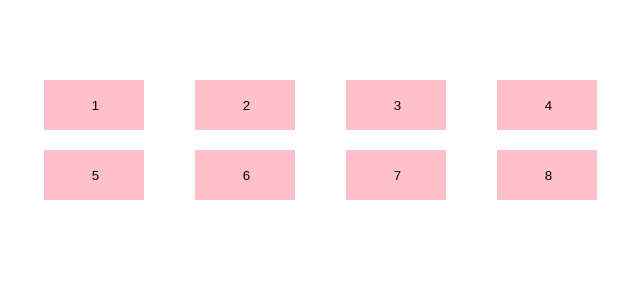
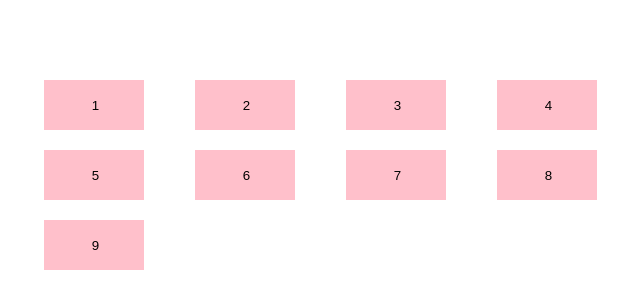
Before and after one commit to lwy19971203/lwy19971203.github.io, a plain HTML site: page 107/index.html in a window 1280 px wide. Shown: the whole page, without its empty margins (295-935 px from the left). Drawn offline with Linux system fonts and the light colour scheme.

Commit message:
Update index.html

```diff
--- a/107/index.html
+++ b/107/index.html
@@ -40,6 +40,7 @@
 			<input type="button" id="" value=" 6" />
 			<input type="button" id="" value=" 7" />
 			<input type="button" id="" value=" 8" />
+			<input type="button" id="" value=" 9" />
 		</div>
 		<script type="text/javascript">
 			var OBtnList=document.querySelectorAll("#btn input");
```
